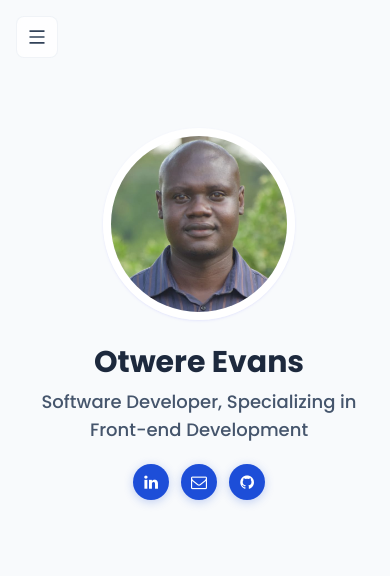
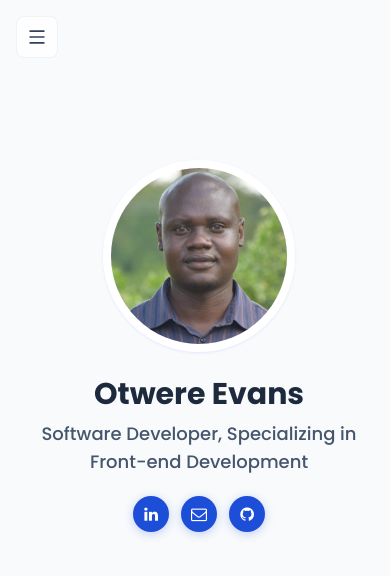
Before and after one commit to otwere/Otwere-Evans-Portfolio, a React (Vite) app: page / in a window 390 px wide. Shown: the top 576 px of the page. Built offline with nearby package versions, Linux system fonts and the light colour scheme.

Commit message:
mobile-pt-adjusted

```diff
--- a/src/pages/Home.tsx
+++ b/src/pages/Home.tsx
@@ -8,7 +8,7 @@ export default function Home() {
         description="Welcome to Otwere Evans' portfolio. Experienced Software Developer specializing in
         modern Front-end Development,using React.js,TypeScript,Tailwindcss, and creating high-performance web App experiences."
       />
-      <section id="home" className="animate-enter min-h-full flex items-center justify-start pt-32 pb-10 md:pt-72 bg-slate-50 px-6">
+      <section id="home" className="animate-enter min-h-full flex items-center justify-start pt-40 pb-10 md:pt-64 bg-slate-50 px-6">
         <div className="mx-auto grid w-full max-w-full place-items-center text-center">
           <div className="mx-auto mb-6 h-48 w-48 overflow-hidden rounded-full border-8 border-white shadow-sm shadow-indigo-500/10">
             <img
```
